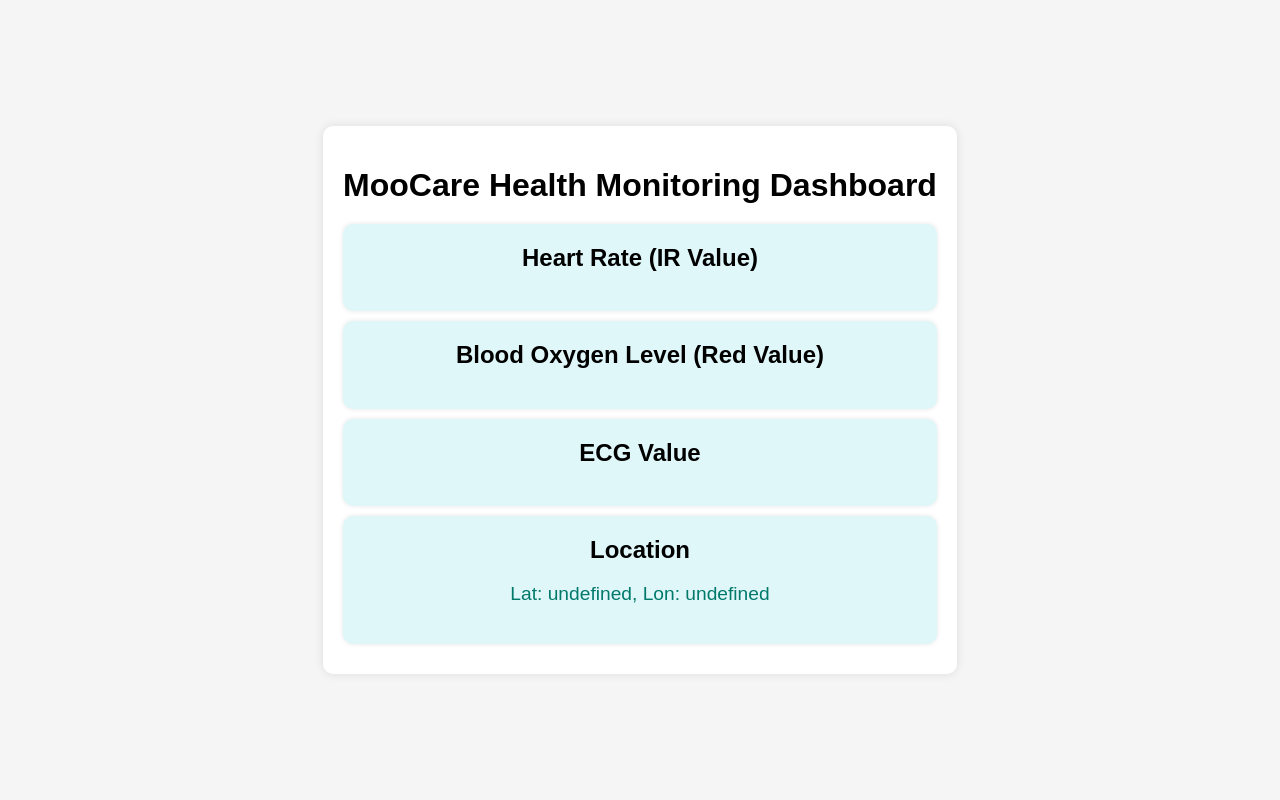
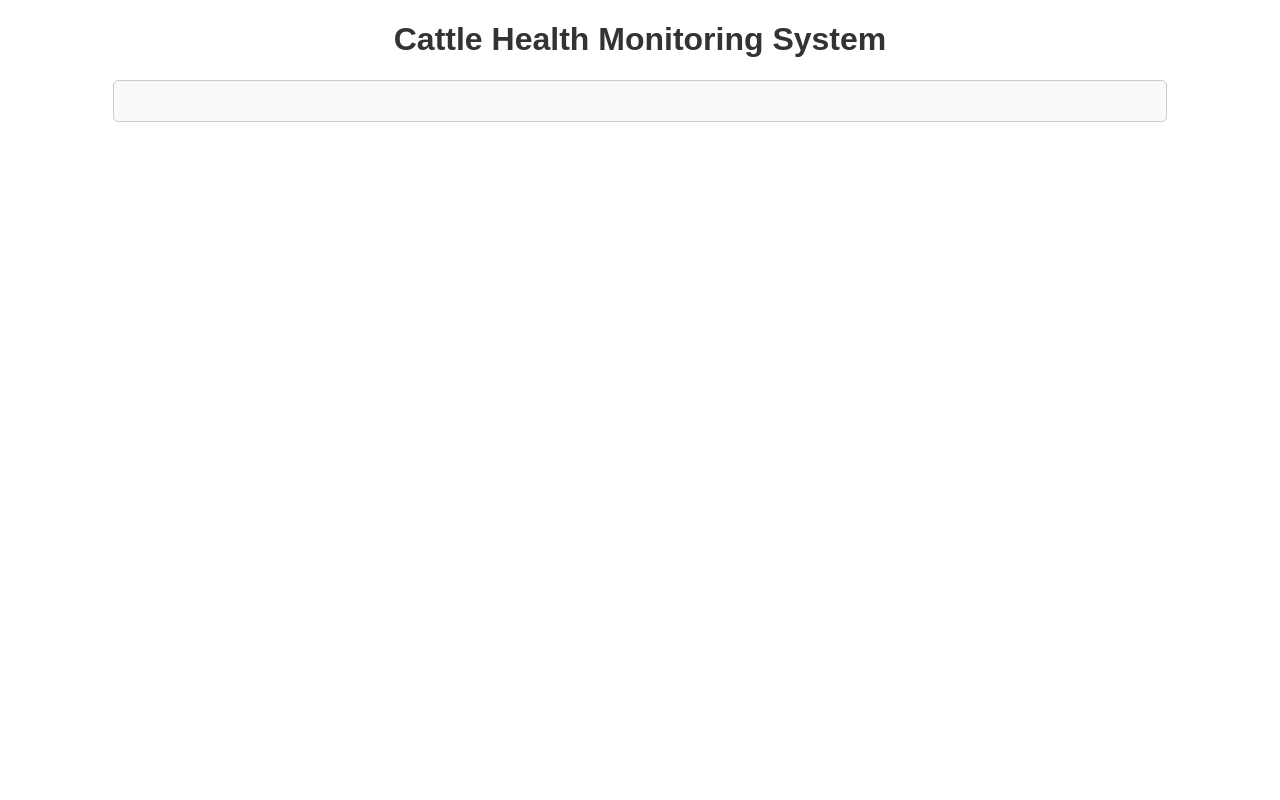
Before and after one commit to arunkumarn006/MooCare, a Flask app: template templates/index.html in a window 1280 px wide. Run offline with Flask 3, Linux system fonts and the light colour scheme; the template is opened without the code that fills it, so the values that code supplies are empty.

Commit message:
completenew

```diff
--- a/app.py
+++ b/app.py
@@ -1,52 +1,32 @@
-from flask import Flask, request, jsonify
-from flask_sqlalchemy import SQLAlchemy
+from flask import Flask, render_template, request
+import sqlite3
 
 app = Flask(__name__)
 
-# Configure database
-app.config['SQLALCHEMY_DATABASE_URI'] = 'sqlite:///data.db'
-db = SQLAlchemy(app)
+# Database setup
+conn = sqlite3.connect('sensor_data.db')
+c = conn.cursor()
+c.execute('''CREATE TABLE IF NOT EXISTS sensor_data (id INTEGER PRIMARY KEY AUTOINCREMENT, ad8232 FLOAT, gps_lat FLOAT, gps_long FLOAT)''')
+conn.commit()
+conn.close()
 
-# Define the data model
-class SensorData(db.Model):
-    id = db.Column(db.Integer, primary_key=True)
-    ir = db.Column(db.Float, nullable=False)
-    red = db.Column(db.Float, nullable=False)
-    ecg = db.Column(db.Integer, nullable=False)
-    lat = db.Column(db.Float, nullable=True)
-    lon = db.Column(db.Float, nullable=True)
+@app.route('/', methods=['GET', 'POST'])
+def index():
+    if request.method == 'POST':
+        ad8232 = request.json.get('ad8232')
+        gps_lat = request.json.get('gps_lat')
+        gps_long = request.json.get('gps_long')
 
-# Create the database tables
-with app.app_context():
-    db.create_all()
+        # Store data in database
+        conn = sqlite3.connect('sensor_data.db')
+        c = conn.cursor()
+        c.execute("INSERT INTO sensor_data (ad8232, gps_lat, gps_long) VALUES (?, ?, ?)", (ad8232, gps_lat, gps_long))
+        conn.commit()
+        conn.close()
 
-# Define the route for POSTing data
-@app.route('/api/data', methods=['POST'])
-def post_data():
-    data = request.get_json()
-    ir = data['ir']
-    red = data['red']
-    ecg = data['ecg']
-    lat = data['lat']
-    lon = data['lon']
-    new_entry = SensorData(ir=ir, red=red, ecg=ecg, lat=lat, lon=lon)
-    db.session.add(new_entry)
-    db.session.commit()
-    return jsonify({'message': 'Data received'}), 201
-
-# Define the route for GETting data
-@app.route('/api/data', methods=['GET'])
-def get_data():
-    results = SensorData.query.all()
-    data = [{
-        'id': result.id,
-        'ir': result.ir,
-        'red': result.red,
-        'ecg': result.ecg,
-        'lat': result.lat,
-        'lon': result.lon
-    } for result in results]
-    return jsonify(data), 200
+        return 'Data received successfully', 200
+    else:
+        return render_template('index.html')
 
 if __name__ == '__main__':
     app.run(debug=True)
--- a/static/styles.css
+++ b/static/styles.css
@@ -1,39 +1,17 @@
 body {
   font-family: Arial, sans-serif;
-  background-color: #f5f5f5;
-  margin: 0;
-  padding: 0;
-  display: flex;
-  justify-content: center;
-  align-items: center;
-  height: 100vh;
-}
-
-.container {
-  text-align: center;
-  background-color: #fff;
-  padding: 20px;
-  box-shadow: 0 0 10px rgba(0, 0, 0, 0.1);
-  border-radius: 10px;
 }
 
 h1 {
-  margin-bottom: 20px;
+  text-align: center;
+  color: #333;
 }
 
-.card {
-  background-color: #e0f7fa;
-  margin: 10px 0;
+#sensorData {
+  margin: 0 auto;
+  width: 80%;
   padding: 20px;
-  border-radius: 10px;
-  box-shadow: 0 0 5px rgba(0, 0, 0, 0.1);
+  border: 1px solid #ccc;
+  border-radius: 5px;
+  background-color: #f9f9f9;
 }
-
-.card h2 {
-  margin: 0 0 10px 0;
-}
-
-.card p {
-  font-size: 1.2em;
-  color: #00796b;
-}
--- a/templates/index.html
+++ b/templates/index.html
@@ -1,32 +1,15 @@
 <!DOCTYPE html>
 <html lang="en">
 <head>
-  <meta charset="UTF-8">
-  <meta name="viewport" content="width=device-width, initial-scale=1.0">
-  <title>MooCare Dashboard</title>
-  <link rel="stylesheet" href="{{ url_for('static', filename='styles.css') }}">
+    <meta charset="UTF-8">
+    <meta name="viewport" content="width=device-width, initial-scale=1.0">
+    <title>Cattle Health Monitoring System</title>
+    <link rel="stylesheet" href="styles.css">
 </head>
 <body>
-  <div class="container">
-    <h1>MooCare Health Monitoring Dashboard</h1>
-    <div class="card">
-      <h2>Heart Rate (IR Value)</h2>
-      <p id="irValue">Loading...</p>
+    <h1>Cattle Health Monitoring System</h1>
+    <div id="sensorData">
+        <!-- Sensor data will be displayed here -->
     </div>
-    <div class="card">
-      <h2>Blood Oxygen Level (Red Value)</h2>
-      <p id="redValue">Loading...</p>
-    </div>
-    <div class="card">
-      <h2>ECG Value</h2>
-      <p id="ecgValue">Loading...</p>
-    </div>
-    <div class="card">
-      <h2>Location</h2>
-      <p id="location">Loading...</p>
-    </div>
-  </div>
-
-  <script src="{{ url_for('static', filename='script.js') }}"></script>
 </body>
 </html>
```
